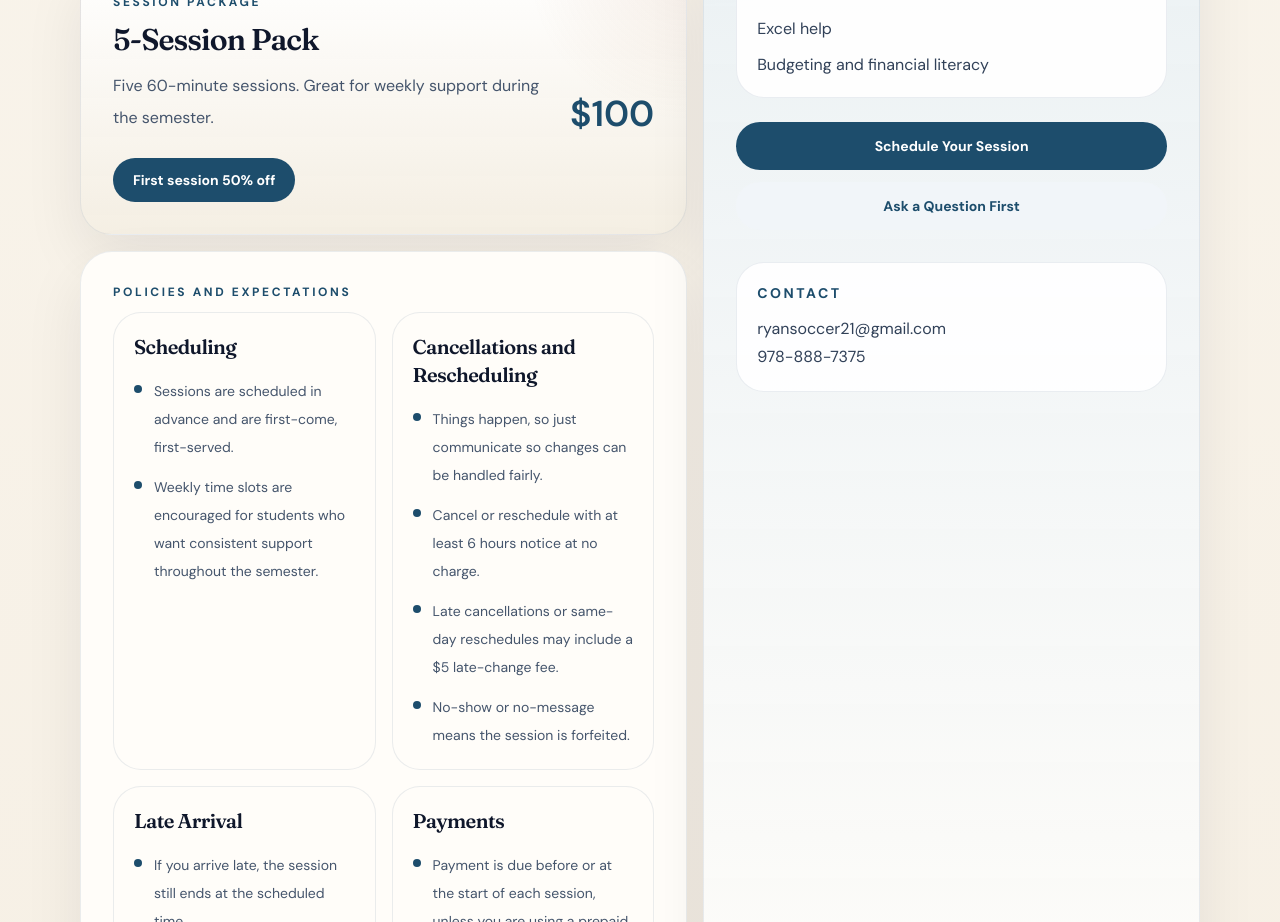
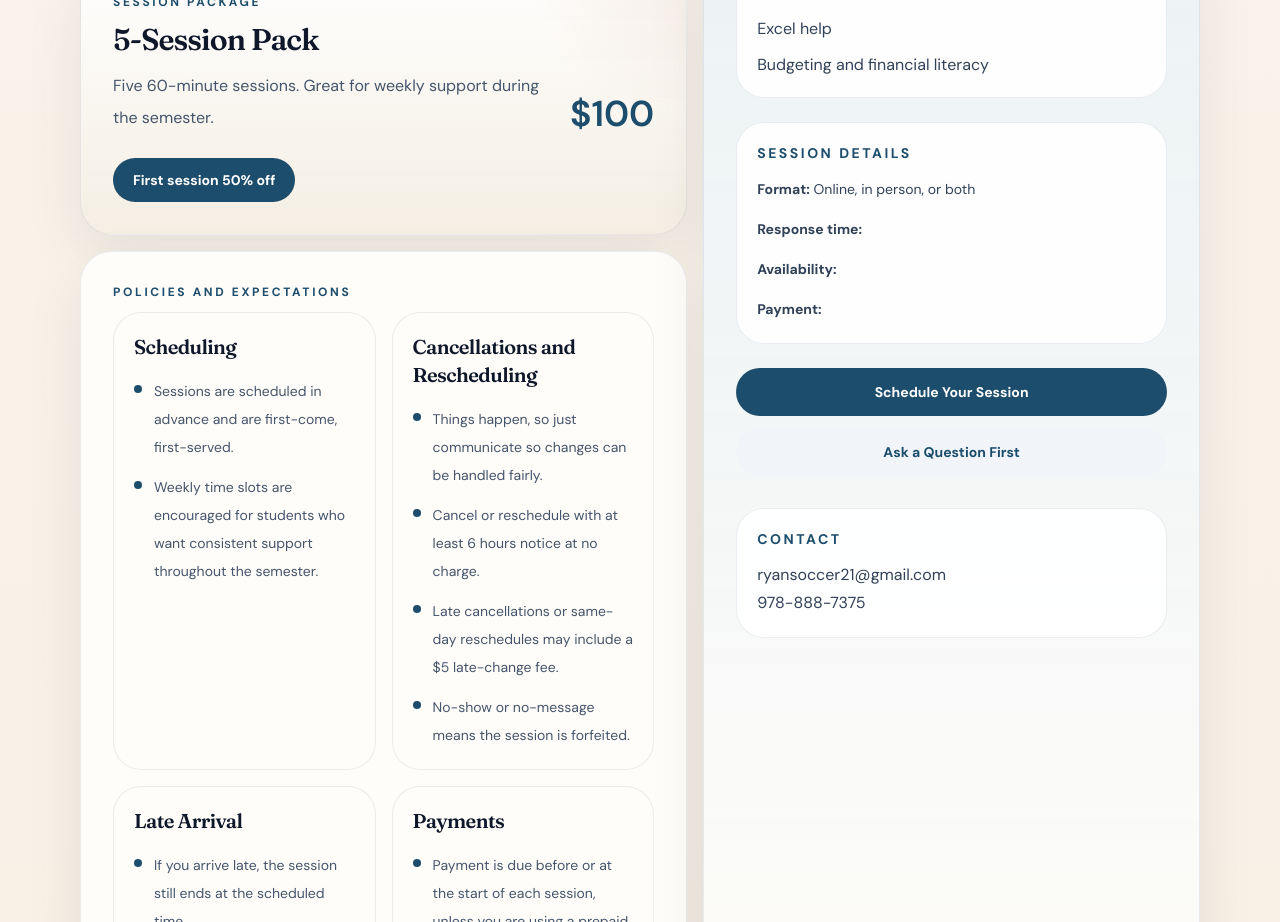
Before and after one commit to ryansoccer21-oss/accounting-made-simple, a Next.js app: page /services in a window 1280 px wide. Shown: the part 2140-3062 px from the top of the page. Built offline with nearby package versions, Linux system fonts and the light colour scheme.

Commit message:
Add session details to pricing and booking

```diff
--- a/components/pricing-booking.js
+++ b/components/pricing-booking.js
@@ -81,6 +81,26 @@ export default function PricingBooking() {
             </ul>
           </div>
 
+          <div className="mt-6 rounded-[28px] border border-[var(--line)] bg-white/90 p-5">
+            <p className="text-sm font-bold uppercase tracking-[0.18em] text-[color:var(--brand)]">
+              Session Details
+            </p>
+            <div className="mt-3 space-y-3 text-sm leading-7 text-slate-700">
+              <p>
+                <strong>Format:</strong> {contactInfo.format}
+              </p>
+              <p>
+                <strong>Response time:</strong> {contactInfo.responseTime}
+              </p>
+              <p>
+                <strong>Availability:</strong> {contactInfo.availabilityNote}
+              </p>
+              <p>
+                <strong>Payment:</strong> {contactInfo.paymentNote}
+              </p>
+            </div>
+          </div>
+
           <div className="mt-6 flex flex-col gap-3">
             <a
               className="cta-primary"
```
